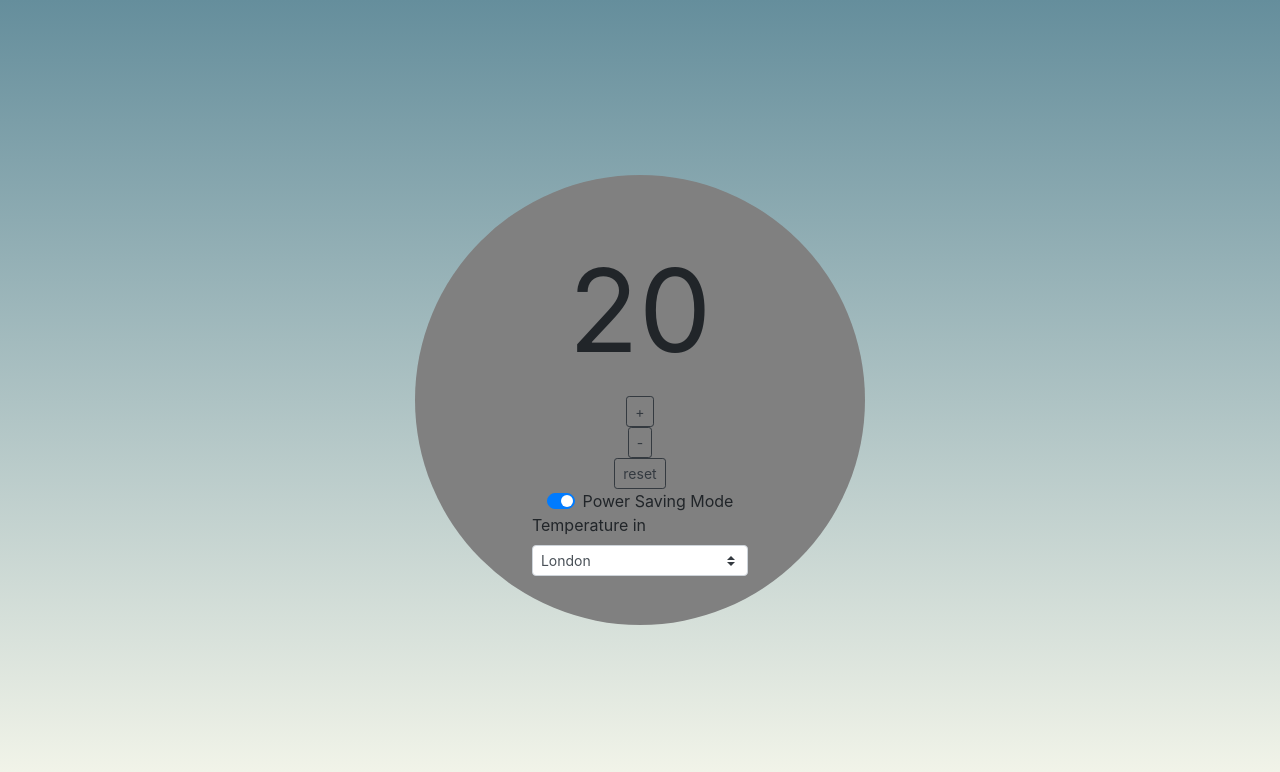
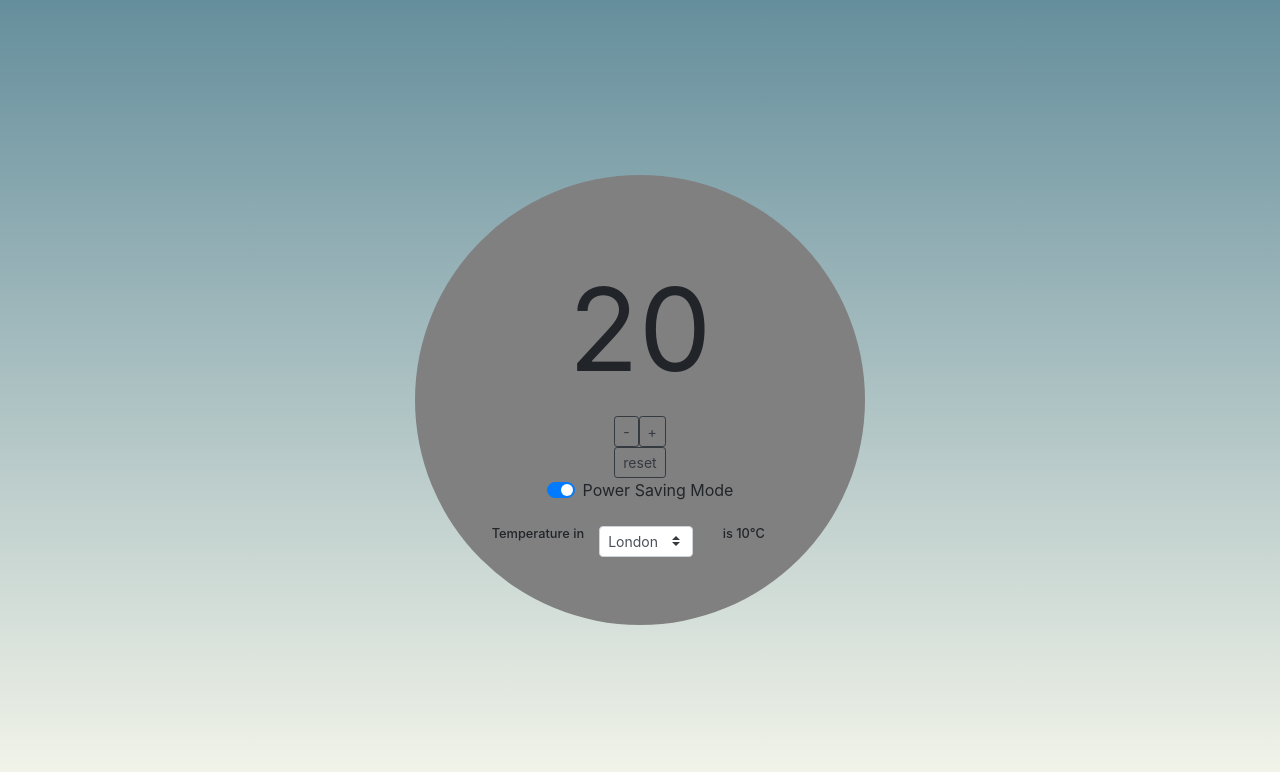
Before and after one commit to KG700/Thermostat-revisited-React, a React (Create React App) app: page / in a window 1280 px wide. Shown: the top 772 px of the page. Built offline with nearby package versions, Linux system fonts and the light colour scheme.

Commit message:
Styled layout a bit more

```diff
--- a/src/App.css
+++ b/src/App.css
@@ -18,6 +18,11 @@
   background-color: grey;
 }
 
+.temperature-controls {
+  display: flex;
+  flex-direction: row;
+}
+
 .low-usage {
   background-image: linear-gradient(#226F54, #D7F171);
 }
--- a/src/App.js
+++ b/src/App.js
@@ -68,28 +68,30 @@ class App extends Component {
             value={this.state.temperature}
           />
 
-          <Controller
+          <div className="temperature-controls">
+            <Controller
+              value={'-'}
+              click={this.down}
+            />
+
+            <Controller
             value={'+'}
             click={this.up}
-          />
-
-          <Controller
-            value={'-'}
-            click={this.down}
-          />
-
+            />
+          </div>
           <Controller
             value={'reset'}
             click={this.reset}
           />
-
           <PowerSavingMode
             checked={this.state.powerSavingMode}
             click={this.togglePowerSavingModeHandler}
           />
 
+          <br />
           <WeatherCity
           />
+
         </div>
       </div>
     );
--- /dev/null
+++ b/src/WeatherCity/WeatherCity.css
@@ -0,0 +1,3 @@
+.weather {
+  font-size: 1vw;
+}
--- a/src/WeatherCity/WeatherCity.js
+++ b/src/WeatherCity/WeatherCity.js
@@ -1,17 +1,27 @@
 import React from 'react';
-import Form from 'react-bootstrap/Form';
+import { Col, Row, Form } from 'react-bootstrap';
+import './WeatherCity.css';
 
 const WeatherCity = (props) => {
   return (
     <div>
       <Form>
-        <Form.Label>Temperature in </Form.Label>
+        <Row>
+          <Col xs={4.4}>
+            <h2 className='weather'>Temperature in</h2>
+          </Col>
+          <Col xs={5}>
             <Form.Control as="select" size="sm" custom>
               <option value="london">London</option>
               <option value="newyork">New York</option>
               <option value="paris">Paris</option>
               <option value="tokyo">Tokyo</option>
             </Form.Control>
+          </Col>
+          <Col>
+            <h2 className='weather'>is 10&#8451;</h2>
+          </Col>
+        </Row>
       </Form>
     </div>
   )
```
Lines whose indentation alone changed are shown as unchanged.
